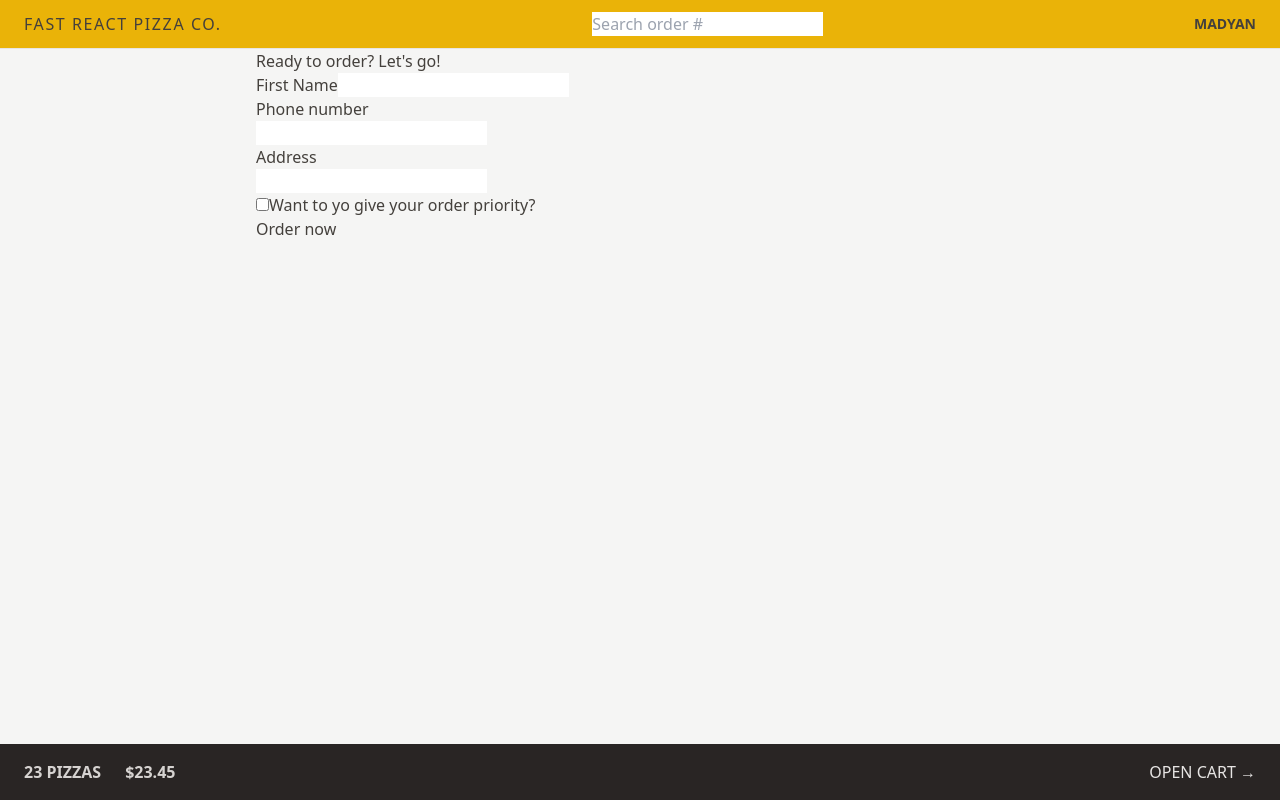
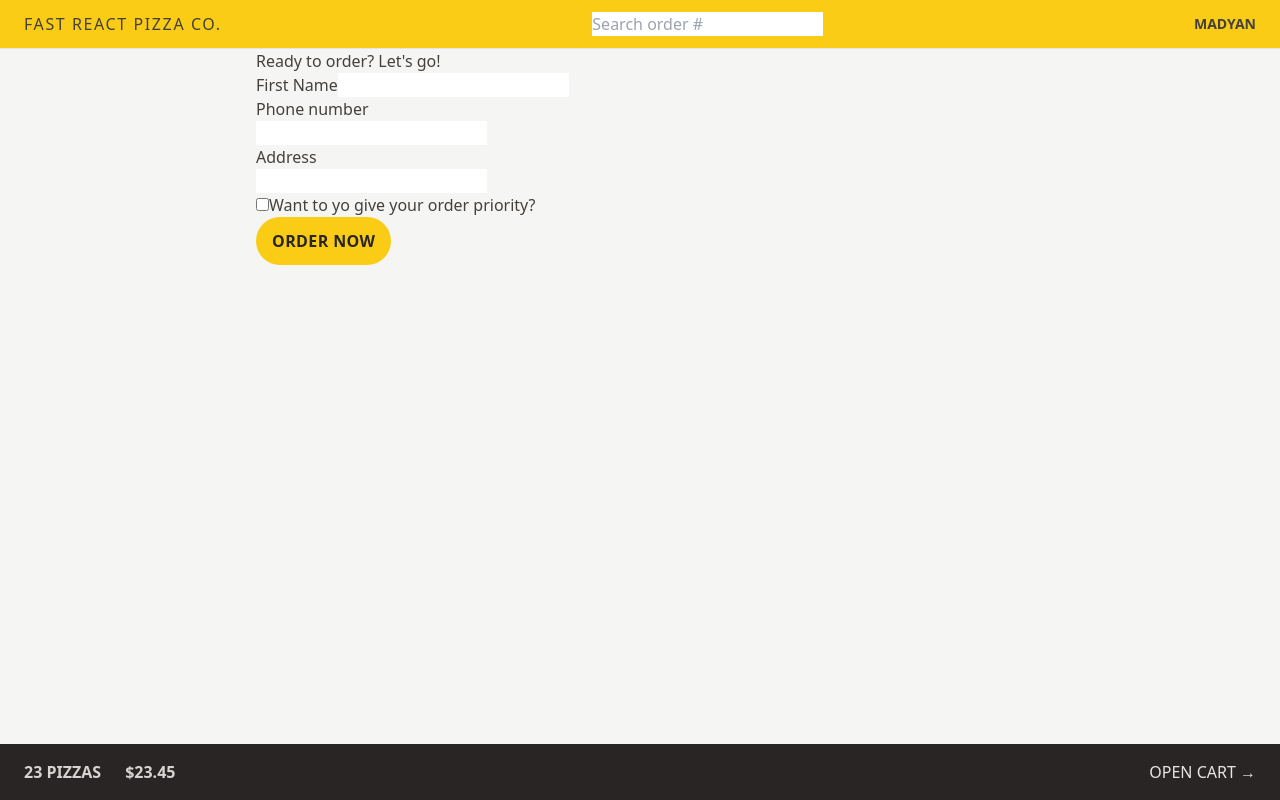
Before and after one commit to madyanes/fast-react-pizza, a React (Vite) app: page /order/new in a window 1280 px wide. Built offline with nearby package versions, Linux system fonts and the light colour scheme.

Commit message:
Styling buttons: element states and transitions

```diff
--- a/src/features/cart/Cart.jsx
+++ b/src/features/cart/Cart.jsx
@@ -29,7 +29,12 @@ function Cart() {
 
   return (
     <div>
-      <Link to='/menu'>&larr; Back to menu</Link>
+      <Link
+        to='/menu'
+        className='text-sm text-blue-500 hover:text-blue-600 hover:underline'
+      >
+        &larr; Back to menu
+      </Link>
 
       <h2>Your cart, %NAME%</h2>
 
--- a/src/features/order/CreateOrder.jsx
+++ b/src/features/order/CreateOrder.jsx
@@ -5,7 +5,7 @@ import { createOrder } from '../../services/apiRestaurant'
 // https://uibakery.io/regex-library/phone-number
 const isValidPhone = (str) =>
   /^\+?\d{1,4}?[-.\s]?\(?\d{1,3}?\)?[-.\s]?\d{1,4}[-.\s]?\d{1,4}[-.\s]?\d{1,9}$/.test(
-    str
+    str,
   )
 
 const fakeCart = [
@@ -79,7 +79,10 @@ function CreateOrder() {
 
         <div>
           <input type='hidden' name='cart' value={JSON.stringify(cart)} />
-          <button disabled={isSubmitting}>
+          <button
+            disabled={isSubmitting}
+            className='inline-block rounded-full bg-yellow-400 px-4 py-3 font-semibold uppercase tracking-wide text-stone-800 transition-colors duration-300 hover:bg-yellow-300 focus:bg-yellow-300 focus:outline-none focus:ring focus:ring-yellow-300 focus:ring-offset-2 disabled:cursor-not-allowed'
+          >
             {isSubmitting ? 'Placing order...' : 'Order now'}
           </button>
         </div>
--- a/src/ui/Header.jsx
+++ b/src/ui/Header.jsx
@@ -4,7 +4,7 @@ import Username from '../features/user/Username'
 
 function Header() {
   return (
-    <header className='flex items-center justify-between border-b border-stone-200 bg-yellow-500 px-4 py-3 uppercase sm:px-6'>
+    <header className='flex items-center justify-between border-b border-stone-200 bg-yellow-400 px-4 py-3 uppercase sm:px-6'>
       <Link to='/' className='tracking-widest'>
         Fast React Pizza Co.
       </Link>
```
